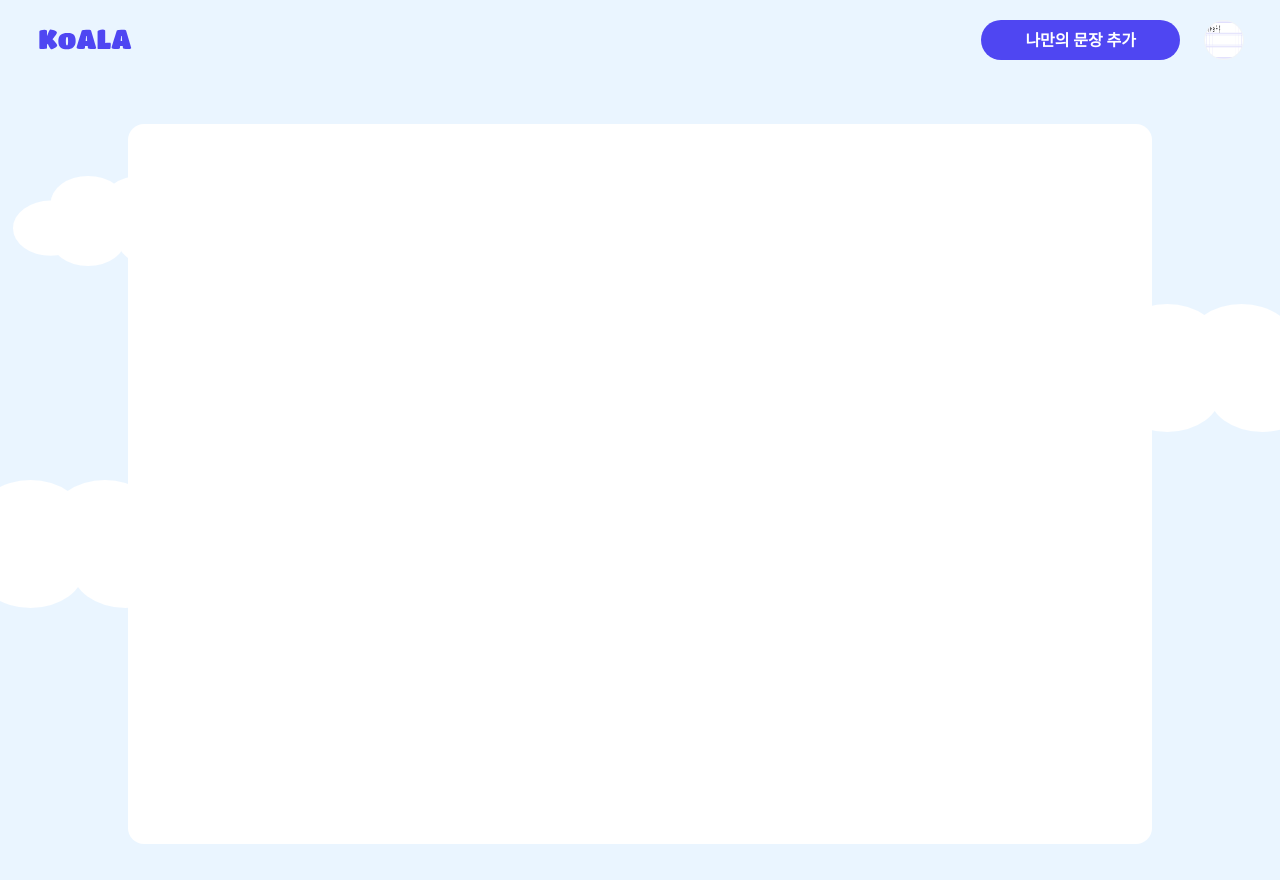
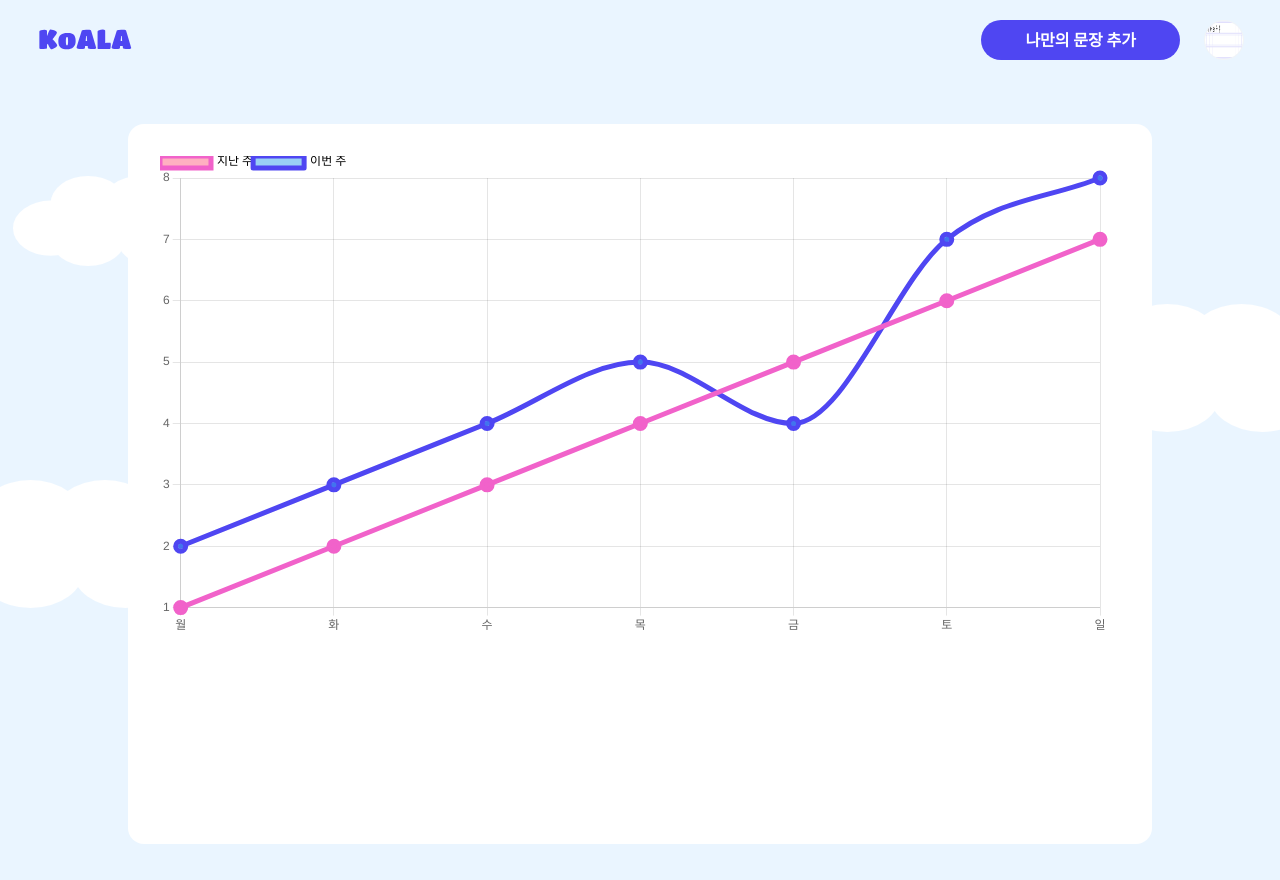
Before and after one commit to s0ojin/KoALA, a Next.js app in the folder frontend/: page /report in a window 1280 px wide. Built offline with nearby package versions, Linux system fonts and the light colour scheme.

Commit message:
Feat: Chart 설계

```diff
--- /dev/null
+++ b/frontend/src/app/report/_components/ReportFieldChart.tsx
@@ -0,0 +1,64 @@
+import React from 'react';
+import {
+  Chart as ChartJS,
+  CategoryScale,
+  LinearScale,
+  BarElement,
+  Title,
+  Tooltip,
+  Legend,
+} from 'chart.js';
+import { Bar } from 'react-chartjs-2';
+
+//기본 Bar 차트
+//https://react-chartjs-2.js.org/components/bar
+
+ChartJS.register(
+  CategoryScale,
+  LinearScale,
+  BarElement,
+  Title,
+  Tooltip,
+  Legend
+);
+
+export const options = {
+  responsive: true,
+  plugins: {
+    legend: {
+      position: 'top' as const,
+    },
+    title: {
+      display: true,
+      text: 'Chart.js Bar Chart',
+    },
+  },
+};
+
+const labels = ['월', '화', '수', '목', '금', '토', '일'];
+
+const data = {
+  labels,
+  datasets: [
+    {
+      label: '분류 1',
+      data: [1, 2, 3, 4, 5, 6, 7],
+      backgroundColor: 'rgba(255, 99, 132, 0.5)',
+    },
+    {
+      label: '분류 2',
+      data: [2, 3, 4, 5, 4, 7, 8],
+      backgroundColor: 'rgba(53, 162, 235, 0.5)',
+    },
+  ],
+};
+
+export default function BarChart() {
+  return (
+    <div className='contentWrap'>
+      <div className='contentInner'>
+        <Bar options={options} data={data} />
+      </div>
+    </div>
+  );
+}
--- /dev/null
+++ b/frontend/src/app/report/_components/ReportWeekChart.tsx
@@ -0,0 +1,94 @@
+'use client'
+
+import {
+  Chart as ChartJS,
+  CategoryScale,
+  LinearScale,
+  PointElement,
+  LineElement,
+  Title,
+  Tooltip,
+  Legend,
+} from 'chart.js';
+import { Line } from 'react-chartjs-2';
+
+ChartJS.register(
+  CategoryScale,
+  LinearScale,
+  PointElement,
+  LineElement,
+  Title,
+  Tooltip,
+  Legend
+);
+export const options = {
+  responsive: true,
+  plugins: {
+    legend: {
+      position: 'top' as const,
+      align: 'start' as const,
+      labels: {
+        padding:0,
+        boxWidth: 51,
+        color: '#000',
+        font: {
+          family: 'Noto Sans KR',
+          lineHeight: 2,
+        },
+      }
+    },
+    tooltip:{
+      reverse: true
+    },
+    title: {
+      display: false,
+      text: 'Chart.js Line Chart',
+    },
+  },
+};
+
+const labels = ['월', '화', '수', '목', '금', '토', '일']; //x축 기준
+
+export const data = {
+  labels,
+  datasets: [
+    {
+      label: '지난 주', //그래프 분류되는 항목
+      data: [1, 2, 3, 4, 5, 6, 7], //실제 그려지는 데이터(Y축 숫자)
+      borderColor: '#F162CA', //그래프 선 color
+      backgroundColor: 'rgba(255, 99, 132, 0.5)', //마우스 호버시 나타나는 분류네모 표시 bg
+      cubicInterpolationMode: 'monotone',
+      pointStyle: 'circle',
+      pointBackgroundColor:'#F162CA',
+      pointRadius: 5,
+      pointHoverRadius: 7,
+      borderWidth:5,
+      borderCapStyle:'round',
+    },
+    {
+      label: '이번 주',
+      data: [2, 3, 4, 5, 4, 7, 8],
+      borderColor: '#4F46F2', //실제 그려지는 데이터(Y축 숫자)
+      backgroundColor: 'rgba(53, 162, 235, 0.5)',
+      cubicInterpolationMode: 'monotone',
+      pointStyle: 'circle',
+      pointRadius: 5,
+      pointHoverRadius: 15,
+      borderWidth:5,
+      borderCapStyle:'round',
+      // borderDash:[160,10],
+      borderDashOffset:1,
+      borderJoinStyle:'round',
+    },
+  ],
+};
+
+export default function ReportWeekChart() {
+  return (
+    <div className='contentWrap'>
+      <div className='contentInner'>
+        <Line options={options} data={data} />
+      </div>
+    </div>
+  );
+}
--- a/frontend/src/app/report/page.tsx
+++ b/frontend/src/app/report/page.tsx
@@ -1,10 +1,11 @@
 import ReportLayout from "@/app/report/_components/ReportLayout"
+import ReportWeekChart from "@/app/report/_components/ReportWeekChart"
 
 export default function ReportMain () {
   return (
     <ReportLayout>
       <div className="relative bg-white w-[80%] h-auto min-h-main-height mx-auto mt-11 p-8 z-10 rounded-2xl">
-
+        <ReportWeekChart />
       </div>
     </ReportLayout>
   )
```
